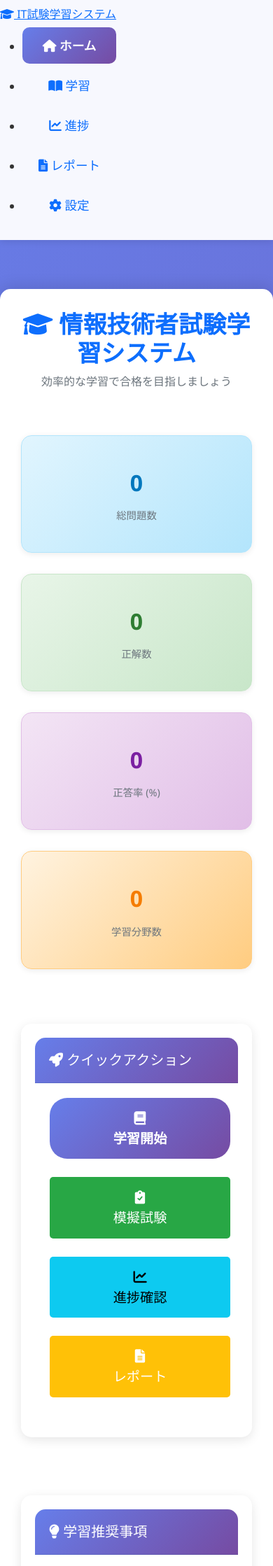
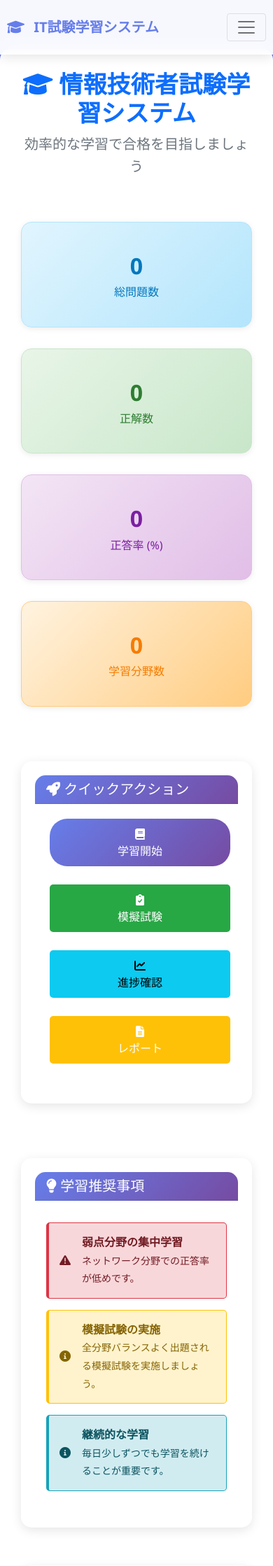
Before and after one commit to jagar028055/it-exam-learning-system, a Flask app: page / in a window 390 px wide. Shown: the top 2238 px of the page at 70% size. Run offline with Flask 3, Linux system fonts and the light colour scheme; data comes from the database, SQL or seed files in the repository; data that the repository does not hold is empty; parts of the project's set-up code (start-up, migrations or seed data) failed here and were passed over; some libraries are stand-ins or nearby versions.

Commit message:
fix: UIの崩れとページ間リンクを修正
- Bootstrap準拠のnavigationシステムに統一
- Blueprint形式のurl_forでページ間リンクを修正
- CSS競合を解決し、レスポンシブ対応改善
- breadcrumbシステムの重複実装を解消

🤖 Generated with [Claude Code](https://claude.ai/code)

Co-Authored-By: Claude <noreply@anthropic.com>

```diff
--- a/src/web/templates/base.html
+++ b/src/web/templates/base.html
@@ -26,280 +26,96 @@
     {% from 'components/questions.html' import render_question_card, render_question_list, render_question_filters, render_pagination %}
 
     <style>
+        /* Bootstrapとの統合用CSS - 競合回避とカスタマイズ */
         :root {
-            --primary-color: #667eea;
-            --secondary-color: #764ba2;
-            --success-color: #28a745;
-            --info-color: #17a2b8;
-            --warning-color: #ffc107;
-            --danger-color: #dc3545;
-            --light-color: #f8f9fa;
-            --dark-color: #343a40;
+            --primary-gradient: linear-gradient(135deg, #667eea 0%, #764ba2 100%);
+            --shadow-light: 0 4px 15px rgba(0,0,0,0.1);
+            --shadow-hover: 0 8px 25px rgba(0,0,0,0.15);
+            --border-radius-lg: 15px;
+            --transition: all 0.3s ease;
         }
 
+        /* 背景とレイアウト */
         body {
-            font-family: 'Segoe UI', Tahoma, Geneva, Verdana, sans-serif;
-            background: linear-gradient(135deg, #667eea 0%, #764ba2 100%);
+            background: var(--primary-gradient);
             min-height: 100vh;
         }
 
+        /* ナビゲーションバー */
         .navbar {
             background: rgba(255, 255, 255, 0.95) !important;
             backdrop-filter: blur(10px);
-            box-shadow: 0 2px 10px rgba(0,0,0,0.1);
+            box-shadow: var(--shadow-light);
         }
 
         .navbar-brand {
             font-weight: bold;
-            color: var(--primary-color) !important;
+            color: #667eea !important;
         }
 
         .nav-link.active {
-            background: linear-gradient(135deg, var(--primary-color), var(--secondary-color));
+            background: var(--primary-gradient);
             color: white !important;
-            border-radius: 20px;
-            font-weight: bold;
-        }
-
-        .nav-link {
-            transition: all 0.3s ease;
-            margin: 0 5px;
             border-radius: 20px;
         }
 
-        .nav-link:hover {
-            background: rgba(102, 126, 234, 0.1);
-            transform: translateY(-1px);
-        }
-
+        /* メインコンテンツエリア */
         .main-content {
             background: white;
             min-height: calc(100vh - 76px);
             margin-top: 76px;
-            border-radius: 20px 20px 0 0;
+            border-radius: var(--border-radius-lg) var(--border-radius-lg) 0 0;
             padding: 30px;
             box-shadow: 0 -5px 20px rgba(0,0,0,0.1);
         }
 
+        /* カードコンポーネント */
         .card {
             border: none;
-            border-radius: 15px;
-            box-shadow: 0 4px 15px rgba(0,0,0,0.1);
-            transition: transform 0.3s ease, box-shadow 0.3s ease;
+            border-radius: var(--border-radius-lg);
+            box-shadow: var(--shadow-light);
+            transition: var(--transition);
         }
 
         .card:hover {
             transform: translateY(-5px);
-            box-shadow: 0 8px 25px rgba(0,0,0,0.15);
+            box-shadow: var(--shadow-hover);
         }
 
         .card-header {
-            background: linear-gradient(135deg, var(--primary-color), var(--secondary-color));
+            background: var(--primary-gradient);
             color: white;
-            border-radius: 15px 15px 0 0 !important;
-            padding: 20px;
+            border-radius: var(--border-radius-lg) var(--border-radius-lg) 0 0 !important;
         }
 
+        /* ボタンスタイル */
         .btn-primary {
-            background: linear-gradient(135deg, var(--primary-color), var(--secondary-color));
+            background: var(--primary-gradient);
             border: none;
             border-radius: 25px;
-            padding: 10px 25px;
-            font-weight: bold;
-            transition: all 0.3s ease;
+            transition: var(--transition);
         }
 
         .btn-primary:hover {
             transform: translateY(-2px);
-            box-shadow: 0 5px 15px rgba(0,0,0,0.2);
+            box-shadow: var(--shadow-light);
         }
 
-        .stat-card {
-            text-align: center;
-            padding: 25px;
-            border-radius: 15px;
-            margin-bottom: 20px;
-            transition: all 0.3s ease;
-        }
-
-        .stat-card:hover {
-            transform: translateY(-3px);
-        }
-
-        .stat-value {
-            font-size: 2.5em;
-            font-weight: bold;
-            margin-bottom: 10px;
-        }
-
-        .stat-label {
-            font-size: 0.9em;
-            color: #6c757d;
-        }
-
-        .progress {
-            height: 25px;
-            border-radius: 15px;
-            overflow: hidden;
-        }
-
-        .progress-bar {
-            background: linear-gradient(90deg, var(--primary-color), var(--secondary-color));
-            border-radius: 15px;
-            transition: width 0.8s ease;
-        }
-
-        .alert {
-            border: none;
-            border-radius: 15px;
-            padding: 15px 20px;
-        }
-
-        .breadcrumb {
-            background: rgba(102, 126, 234, 0.1);
-            border-radius: 15px;
-            padding: 10px 20px;
-            margin-bottom: 0;
-        }
-
-        .breadcrumb-item a {
-            color: var(--primary-color);
-            transition: color 0.3s ease;
-        }
-
-        .breadcrumb-item a:hover {
-            color: var(--secondary-color);
-        }
-
-        .breadcrumb-item.active {
-            color: var(--dark-color);
+        /* 統計カード */
+        .stat-card .stat-value {
+            font-size: 2.5rem;
             font-weight: bold;
         }
 
-        .footer {
-            background: rgba(52, 58, 64, 0.9);
-            color: white;
-            padding: 20px 0;
-            text-align: center;
-            margin-top: 50px;
-        }
-
-        .question-card {
-            background: white;
-            border-radius: 15px;
-            padding: 30px;
-            margin-bottom: 20px;
-            box-shadow: 0 5px 20px rgba(0,0,0,0.1);
-        }
-
-        .choice-btn {
-            width: 100%;
-            text-align: left;
-            margin-bottom: 10px;
-            padding: 15px 20px;
-            border: 2px solid #dee2e6;
-            border-radius: 10px;
-            background: white;
-            transition: all 0.3s ease;
-        }
-
-        .choice-btn:hover {
-            border-color: var(--primary-color);
-            background: rgba(102, 126, 234, 0.1);
-        }
-
-        .choice-btn.selected {
-            border-color: var(--primary-color);
-            background: var(--primary-color);
-            color: white;
-        }
-
-        .loading {
-            display: none;
-            text-align: center;
-            padding: 20px;
-        }
-
-        .spinner-border {
-            width: 3rem;
-            height: 3rem;
-        }
-
+        /* レスポンシブ対応 */
         @media (max-width: 768px) {
             .main-content {
                 margin-top: 70px;
                 padding: 20px;
-                border-radius: 15px 15px 0 0;
             }
 
-            .stat-value {
-                font-size: 2em;
-            }
-
-            .navbar-nav {
-                background: white;
-                border-radius: 15px;
-                padding: 10px;
-                margin-top: 10px;
-                box-shadow: 0 5px 15px rgba(0,0,0,0.1);
-            }
-
-            .nav-link {
-                padding: 12px 15px !important;
-                margin: 5px 0;
-                text-align: center;
-                font-size: 1.1em;
-            }
-
-            .nav-link.active {
-                border-radius: 10px;
-            }
-
-            .breadcrumb {
-                font-size: 0.9em;
-                padding: 8px 15px;
-            }
-
-            .choice-btn {
-                font-size: 1.1em;
-                padding: 18px 20px;
-                margin-bottom: 15px;
-            }
-
-            .btn-lg {
-                padding: 15px 30px;
-                font-size: 1.2em;
-            }
-
-            .card {
-                margin-bottom: 20px;
-            }
-
-            .stat-card {
-                margin-bottom: 15px;
-            }
-        }
-
-        @media (max-width: 480px) {
-            .navbar-brand {
-                font-size: 1rem;
-            }
-
-            .display-5 {
-                font-size: 1.8rem;
-            }
-
-            .lead {
-                font-size: 1rem;
-            }
-
-            .choice-btn {
-                font-size: 1rem;
-                padding: 15px 18px;
-            }
-
-            .breadcrumb-item {
-                font-size: 0.8em;
+            .stat-card .stat-value {
+                font-size: 2rem;
             }
         }
     </style>
@@ -308,50 +124,52 @@
 </head>
 <body>
     <!-- Navigation using component -->
-    {{ render_nav(request.endpoint.split('.')[0] if request.endpoint else '') }}
+    {{ render_nav(request.endpoint.split('.')[0] if request.endpoint else 'main') }}
 
     <!-- Main Content -->
     <div class="main-content">
         <div class="container">
             <!-- Breadcrumb Navigation -->
             {% block breadcrumb %}
-            {% set breadcrumbs = [] %}
-            {% if request.endpoint == 'index' %}
-                {% set breadcrumbs = [('ホーム', url_for('index'))] %}
-            {% elif request.endpoint == 'study' %}
-                {% set breadcrumbs = [('ホーム', url_for('index')), ('学習', url_for('study'))] %}
-            {% elif request.endpoint == 'question' %}
-                {% set breadcrumbs = [('ホーム', url_for('index')), ('学習', url_for('study')), ('問題', None)] %}
-            {% elif request.endpoint == 'session_result' %}
-                {% set breadcrumbs = [('ホーム', url_for('index')), ('学習', url_for('study')), ('結果', None)] %}
-            {% elif request.endpoint == 'progress' %}
-                {% set breadcrumbs = [('ホーム', url_for('index')), ('進捗', url_for('progress'))] %}
-            {% elif request.endpoint == 'reports' %}
-                {% set breadcrumbs = [('ホーム', url_for('index')), ('レポート', url_for('reports'))] %}
-            {% elif request.endpoint == 'settings' %}
-                {% set breadcrumbs = [('ホーム', url_for('index')), ('設定', url_for('settings'))] %}
+            {% set breadcrumb_items = [] %}
+            {% if request.endpoint == 'main.index' %}
+                {% set breadcrumb_items = [{'title': 'ホーム', 'url': url_for('main.index')}] %}
+            {% elif request.endpoint == 'study.study' %}
+                {% set breadcrumb_items = [
+                    {'title': 'ホーム', 'url': url_for('main.index')},
+                    {'title': '学習', 'url': url_for('study.study')}
+                ] %}
+            {% elif request.endpoint == 'study.question' %}
+                {% set breadcrumb_items = [
+                    {'title': 'ホーム', 'url': url_for('main.index')},
+                    {'title': '学習', 'url': url_for('study.study')},
+                    {'title': '問題', 'url': None}
+                ] %}
+            {% elif request.endpoint == 'study.session_result' %}
+                {% set breadcrumb_items = [
+                    {'title': 'ホーム', 'url': url_for('main.index')},
+                    {'title': '学習', 'url': url_for('study.study')},
+                    {'title': '結果', 'url': None}
+                ] %}
+            {% elif request.endpoint == 'progress.progress' %}
+                {% set breadcrumb_items = [
+                    {'title': 'ホーム', 'url': url_for('main.index')},
+                    {'title': '進捗', 'url': url_for('progress.progress')}
+                ] %}
+            {% elif request.endpoint == 'progress.reports' %}
+                {% set breadcrumb_items = [
+                    {'title': 'ホーム', 'url': url_for('main.index')},
+                    {'title': 'レポート', 'url': url_for('progress.reports')}
+                ] %}
+            {% elif request.endpoint == 'settings.settings' %}
+                {% set breadcrumb_items = [
+                    {'title': 'ホーム', 'url': url_for('main.index')},
+                    {'title': '設定', 'url': url_for('settings.settings')}
+                ] %}
             {% endif %}
 
-            {% if breadcrumbs|length > 1 %}
-            <nav aria-label="breadcrumb" class="mb-4">
-                <ol class="breadcrumb">
-                    {% for name, url in breadcrumbs %}
-                        {% if url %}
-                            <li class="breadcrumb-item">
-                                <a href="{{ url }}" class="text-decoration-none">
-                                    <i class="fas fa-{{ 'home' if loop.first else 'chevron-right' }} me-1"></i>
-                                    {{ name }}
-                                </a>
-                            </li>
-                        {% else %}
-                            <li class="breadcrumb-item active" aria-current="page">
-                                <i class="fas fa-chevron-right me-1"></i>
-                                {{ name }}
-                            </li>
-                        {% endif %}
-                    {% endfor %}
-                </ol>
-            </nav>
+            {% if breadcrumb_items|length > 1 %}
+                {{ render_breadcrumb(breadcrumb_items) }}
             {% endif %}
             {% endblock %}
 
--- a/src/web/templates/components/navigation.html
+++ b/src/web/templates/components/navigation.html
@@ -1,71 +1,68 @@
-<!-- 共通ナビゲーションコンポーネント -->
+<!-- 共通ナビゲーションコンポーネント (Bootstrap準拠) -->
 {% macro render_nav(current_page='') %}
-<nav class="navbar">
-    <div class="nav-container">
-        <div class="nav-brand">
-            <a href="{{ url_for('index') }}" class="brand-link">
-                <i class="fas fa-graduation-cap"></i>
-                IT試験学習システム
-            </a>
-        </div>
+<nav class="navbar navbar-expand-lg navbar-light fixed-top">
+    <div class="container">
+        <a class="navbar-brand" href="{{ url_for('main.index') }}">
+            <i class="fas fa-graduation-cap me-2"></i>
+            IT試験学習システム
+        </a>
 
-        <div class="nav-menu" id="nav-menu">
-            <ul class="nav-list">
+        <button class="navbar-toggler" type="button" data-bs-toggle="collapse" data-bs-target="#navbarNav"
+                aria-controls="navbarNav" aria-expanded="false" aria-label="Toggle navigation">
+            <span class="navbar-toggler-icon"></span>
+        </button>
+
+        <div class="collapse navbar-collapse" id="navbarNav">
+            <ul class="navbar-nav ms-auto">
                 <li class="nav-item">
-                    <a href="{{ url_for('index') }}"
-                       class="nav-link {{ 'active' if current_page == 'index' else '' }}">
-                        <i class="fas fa-home"></i>
-                        ホーム
+                    <a class="nav-link {{ 'active' if current_page == 'main' else '' }}"
+                       href="{{ url_for('main.index') }}">
+                        <i class="fas fa-home me-1"></i>ホーム
                     </a>
                 </li>
                 <li class="nav-item">
-                    <a href="{{ url_for('study') }}"
-                       class="nav-link {{ 'active' if current_page == 'study' else '' }}">
-                        <i class="fas fa-book-open"></i>
-                        学習
+                    <a class="nav-link {{ 'active' if current_page == 'study' else '' }}"
+                       href="{{ url_for('study.study') }}">
+                        <i class="fas fa-book-open me-1"></i>学習
                     </a>
                 </li>
                 <li class="nav-item">
-                    <a href="{{ url_for('progress') }}"
-                       class="nav-link {{ 'active' if current_page == 'progress' else '' }}">
-                        <i class="fas fa-chart-line"></i>
-                        進捗
+                    <a class="nav-link {{ 'active' if current_page == 'progress' else '' }}"
+                       href="{{ url_for('progress.progress') }}">
+                        <i class="fas fa-chart-line me-1"></i>進捗
                     </a>
                 </li>
                 <li class="nav-item">
-                    <a href="{{ url_for('reports') }}"
-                       class="nav-link {{ 'active' if current_page == 'reports' else '' }}">
-                        <i class="fas fa-file-alt"></i>
-                        レポート
+                    <a class="nav-link {{ 'active' if current_page == 'reports' else '' }}"
+                       href="{{ url_for('progress.reports') }}">
+                        <i class="fas fa-file-alt me-1"></i>レポート
                     </a>
                 </li>
                 <li class="nav-item">
-                    <a href="{{ url_for('settings') }}"
-                       class="nav-link {{ 'active' if current_page == 'settings' else '' }}">
-                        <i class="fas fa-cog"></i>
-                        設定
+                    <a class="nav-link {{ 'active' if current_page == 'settings' else '' }}"
+                       href="{{ url_for('settings.settings') }}">
+                        <i class="fas fa-cog me-1"></i>設定
                     </a>
                 </li>
             </ul>
-        </div>
-
-        <div class="nav-toggle" id="nav-toggle">
-            <span class="bar"></span>
-            <span class="bar"></span>
-            <span class="bar"></span>
         </div>
     </div>
 </nav>
 {% endmacro %}
 
 {% macro render_breadcrumb(items) %}
-<nav class="breadcrumb" aria-label="breadcrumb">
-    <ol class="breadcrumb-list">
+<nav aria-label="breadcrumb" class="mb-4">
+    <ol class="breadcrumb">
         {% for item in items %}
-            <li class="breadcrumb-item {{ 'active' if loop.last else '' }}">
+            <li class="breadcrumb-item {{ 'active' if loop.last else '' }}"
+                {% if loop.last %}aria-current="page"{% endif %}>
                 {% if item.url and not loop.last %}
-                    <a href="{{ item.url }}">{{ item.title }}</a>
+                    <a href="{{ item.url }}" class="text-decoration-none">
+                        <i class="fas fa-{{ 'home' if loop.first else 'chevron-right' }} me-1"></i>
+                        {{ item.title }}
+                    </a>
                 {% else %}
+                    <i class="fas fa-{{ 'home' if loop.first else 'chevron-right' }} me-1"></i>
                     {{ item.title }}
                 {% endif %}
             </li>
--- a/src/web/templates/index.html
+++ b/src/web/templates/index.html
@@ -128,25 +128,25 @@
             <div class="card-body">
                 <div class="row">
                     <div class="col-md-3 col-sm-6 mb-3">
-                        <a href="{{ url_for('study') }}" class="btn btn-primary btn-lg w-100">
+                        <a href="{{ url_for('study.study') }}" class="btn btn-primary btn-lg w-100">
                             <i class="fas fa-book"></i><br>
                             学習開始
                         </a>
                     </div>
                     <div class="col-md-3 col-sm-6 mb-3">
-                        <a href="{{ url_for('study') }}?mode=mock_exam" class="btn btn-success btn-lg w-100">
+                        <a href="{{ url_for('study.study') }}?mode=mock_exam" class="btn btn-success btn-lg w-100">
                             <i class="fas fa-clipboard-check"></i><br>
                             模擬試験
                         </a>
                     </div>
                     <div class="col-md-3 col-sm-6 mb-3">
-                        <a href="{{ url_for('progress') }}" class="btn btn-info btn-lg w-100">
+                        <a href="{{ url_for('progress.progress') }}" class="btn btn-info btn-lg w-100">
                             <i class="fas fa-chart-line"></i><br>
                             進捗確認
                         </a>
                     </div>
                     <div class="col-md-3 col-sm-6 mb-3">
-                        <a href="{{ url_for('reports') }}" class="btn btn-warning btn-lg w-100">
+                        <a href="{{ url_for('progress.reports') }}" class="btn btn-warning btn-lg w-100">
                             <i class="fas fa-file-alt"></i><br>
                             レポート
                         </a>
```
